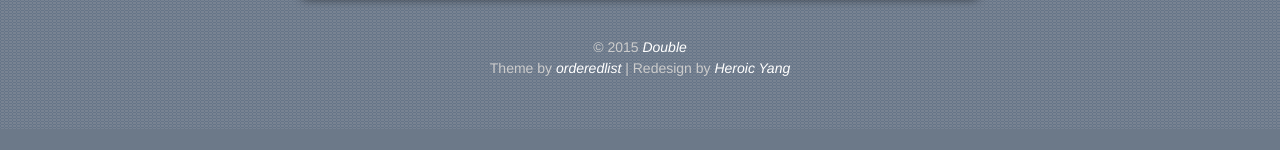
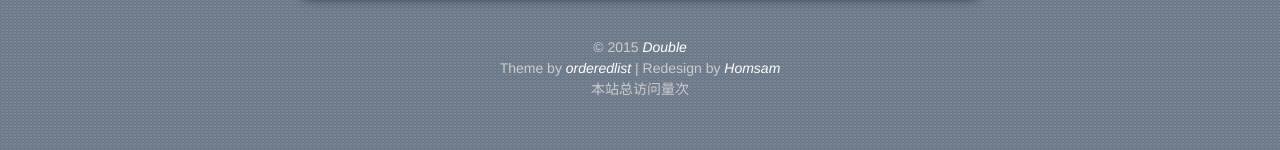
Before and after one commit to yaochiqkl/yaochiqkl.github.io, a plain HTML site: page 2015/10/21/hello-world/index.html in a window 1280 px wide. Shown: the part 1019-1169 px from the top of the page. Before the commit the page ends 1148 px from the top, so only its background shows below. Drawn offline with nearby package versions, Linux system fonts and the light colour scheme; some packages are replaced by stand-ins of ours; a script that the page names is missing; a web font is replaced by a local one.

Commit message:
Site updated: 2015-10-22 15:30:46

```diff
--- a/2015/10/21/hello-world/index.html
+++ b/2015/10/21/hello-world/index.html
@@ -117,8 +117,13 @@ Quick">
 <div class="theme-copyright">
   Theme by <a href="https://github.com/orderedlist" target="_blank">orderedlist</a>
    |
-  Redesign by <a href="http://heroicyang.com/" target="_blank">Heroic Yang</a>
+  Redesign by <a href="http://heroicyang.com/" target="_blank">Homsam</a>
 </div>
+<script async src="https://dn-lbstatics.qbox.me/busuanzi/2.3/busuanzi.pure.mini.js">
+</script>
+<span id="busuanzi_container_site_pv">
+    本站总访问量<span id="busuanzi_value_site_pv"></span>次
+</span>
 <div class="clearfix"></div></footer>
   <script src="//ajax.googleapis.com/ajax/libs/jquery/1.8/jquery.min.js"></script>
 <script src="/js/scale.fix.js"></script>
```
Also changed, not shown: 2015/10/22/Hexo Finished/index.html (+6 -1 lines), archives/2015/10/index.html (+6 -1 lines), archives/2015/index.html (+6 -1 lines), archives/index.html (+6 -1 lines), index.html (+6 -1 lines), tags/Hexo/index.html (+6 -1 lines).
